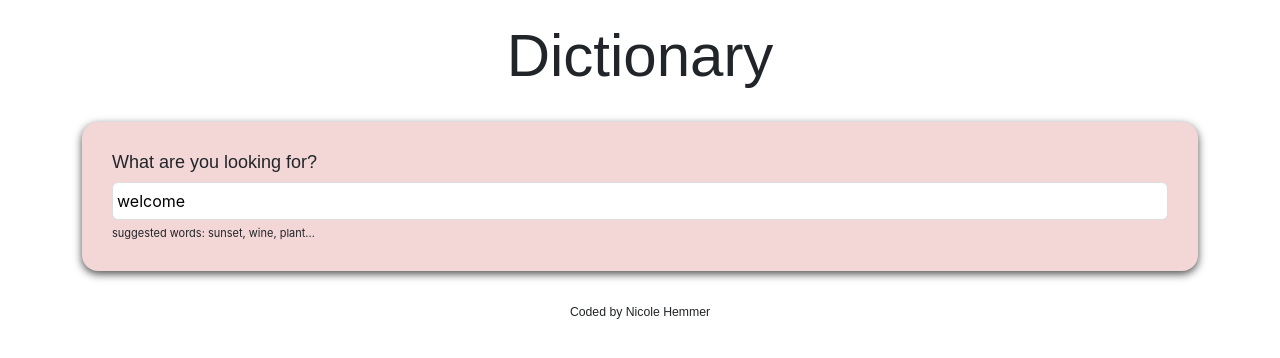
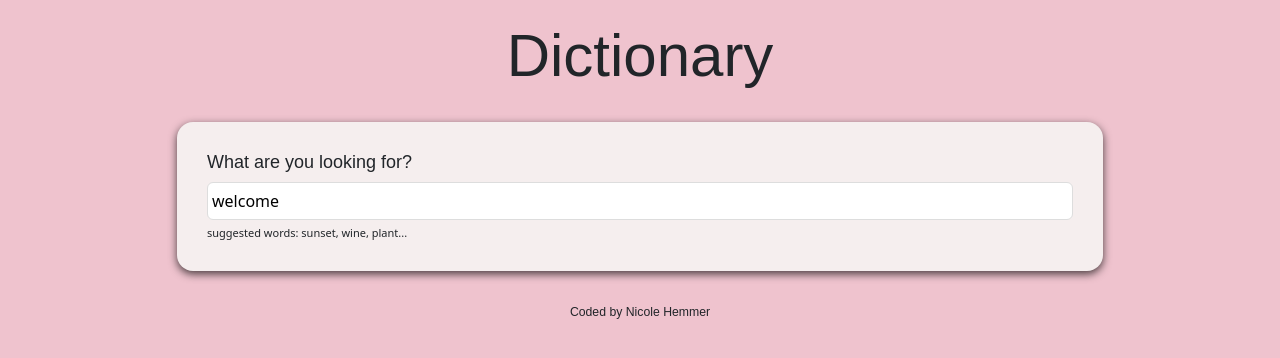
Before and after one commit to nhemmer730/dictionary-app, a React (Create React App) app: page / in a window 1280 px wide. Shown: the top 358 px of the page. Built offline with nearby package versions, Linux system fonts and the light colour scheme; no server answers; a web font is replaced by a local one.

Commit message:
Add Photos API on search and styling.

```diff
--- a/src/App.css
+++ b/src/App.css
@@ -1,3 +1,11 @@
+body {
+  background: #efc3ce;
+}
+
+.App {
+  max-width: 950px;
+  margin: 0 auto;
+}
 .App-header {
   font-family: "marigny", sans-serif;
   text-align: center;
--- a/src/Dictionary.css
+++ b/src/Dictionary.css
@@ -3,7 +3,7 @@
 }
 
 .Dictionary section {
-  background-color: rgb(243, 214, 214);
+  background-color: rgb(245, 238, 238);
   padding: 30px;
   border-radius: 16px;
   box-shadow: 0 3px 8px rgba(0, 0, 0, 0.7);
--- a/src/Dictionary.js
+++ b/src/Dictionary.js
@@ -1,20 +1,30 @@
 import React, { useState } from "react";
 import axios from "axios";
 import Results from "./Results";
+import Photos from "./Photos";
 import "./Dictionary.css";
 
 export default function Dictionary(props) {
   let [keyword, setKeyword] = useState(props.defaultKeyword);
   let [results, setResults] = useState(null);
   let [loaded, setLoaded] = useState(false);
+  let [photos, setPhotos] = useState(null);
 
   function handleResponse(response) {
     setResults(response.data[0]);
   }
 
+  function handleImagesResponse(response) {
+    setPhotos(response.data.photos);
+  }
+
   function search() {
     let apiUrl = `https://api.dictionaryapi.dev/api/v2/entries/en_US/${keyword}`;
     axios.get(apiUrl).then(handleResponse);
+
+    let imagesApiKey = "9faada74e0td93b882032b77odf27ad4";
+    let imagesApiUrl = `https://api.shecodes.io/images/v1/search?query=${keyword}&key=${imagesApiKey}`;
+    axios.get(imagesApiUrl).then(handleImagesResponse);
   }
 
   function handleSubmit(event) {
@@ -46,6 +56,7 @@ export default function Dictionary(props) {
           <div className="hint">suggested words: sunset, wine, plant...</div>
         </section>
         <Results results={results} />
+        <Photos photos={photos} />
       </div>
     );
   } else {
--- a/src/Phonetic.js
+++ b/src/Phonetic.js
@@ -1,5 +1,5 @@
 import React from "react";
-import "./Phonetics.css";
+import "./Phonetic.css";
 
 export default function Phonetic(props) {
   return (
--- /dev/null
+++ b/src/Photos.js
@@ -0,0 +1,32 @@
+import React from "react";
+
+export default function Photos(props) {
+  if (props.photos) {
+    return (
+      <section className="Photos">
+        <div className="row">
+          {props.photos.map(function (photos, index) {
+            return (
+              <div
+                className="col-4"
+                key={index}
+              >
+                <a
+                  href={photos.src.original}
+                  target="_blank"
+                >
+                  <img
+                    src={photos.src.original}
+                    className="img-fluid"
+                  />
+                </a>
+              </div>
+            );
+          })}
+        </div>
+      </section>
+    );
+  } else {
+    return null;
+  }
+}
--- a/src/index.css
+++ /dev/null
@@ -1,13 +0,0 @@
-body {
-  margin: 0;
-  font-family: -apple-system, BlinkMacSystemFont, "Segoe UI", "Roboto", "Oxygen",
-    "Ubuntu", "Cantarell", "Fira Sans", "Droid Sans", "Helvetica Neue",
-    sans-serif;
-  -webkit-font-smoothing: antialiased;
-  -moz-osx-font-smoothing: grayscale;
-}
-
-code {
-  font-family: source-code-pro, Menlo, Monaco, Consolas, "Courier New",
-    monospace;
-}
```
Also changed, not shown: src/index.js (+5 -6 lines), public/logo192.png (deleted), public/logo512.png (deleted), src/Phonetic.css (renamed from src/Phonetics.css).
